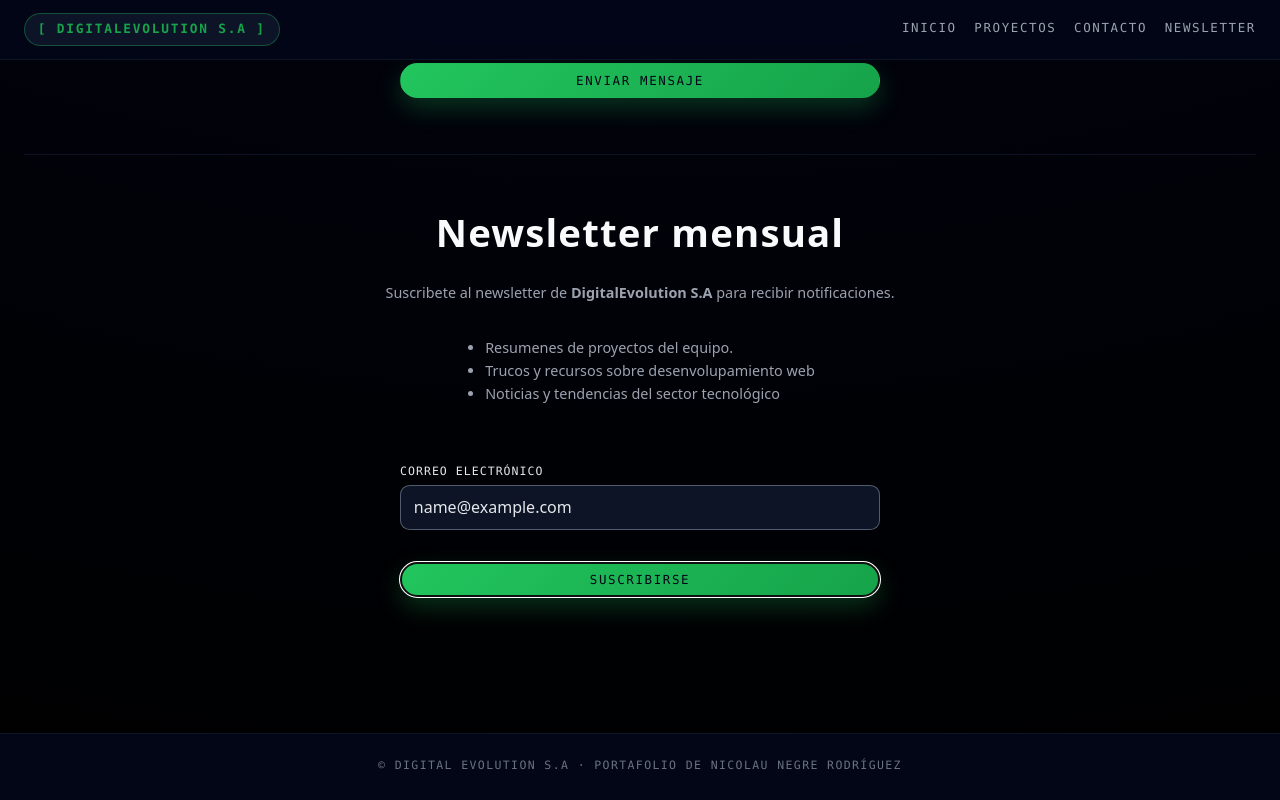
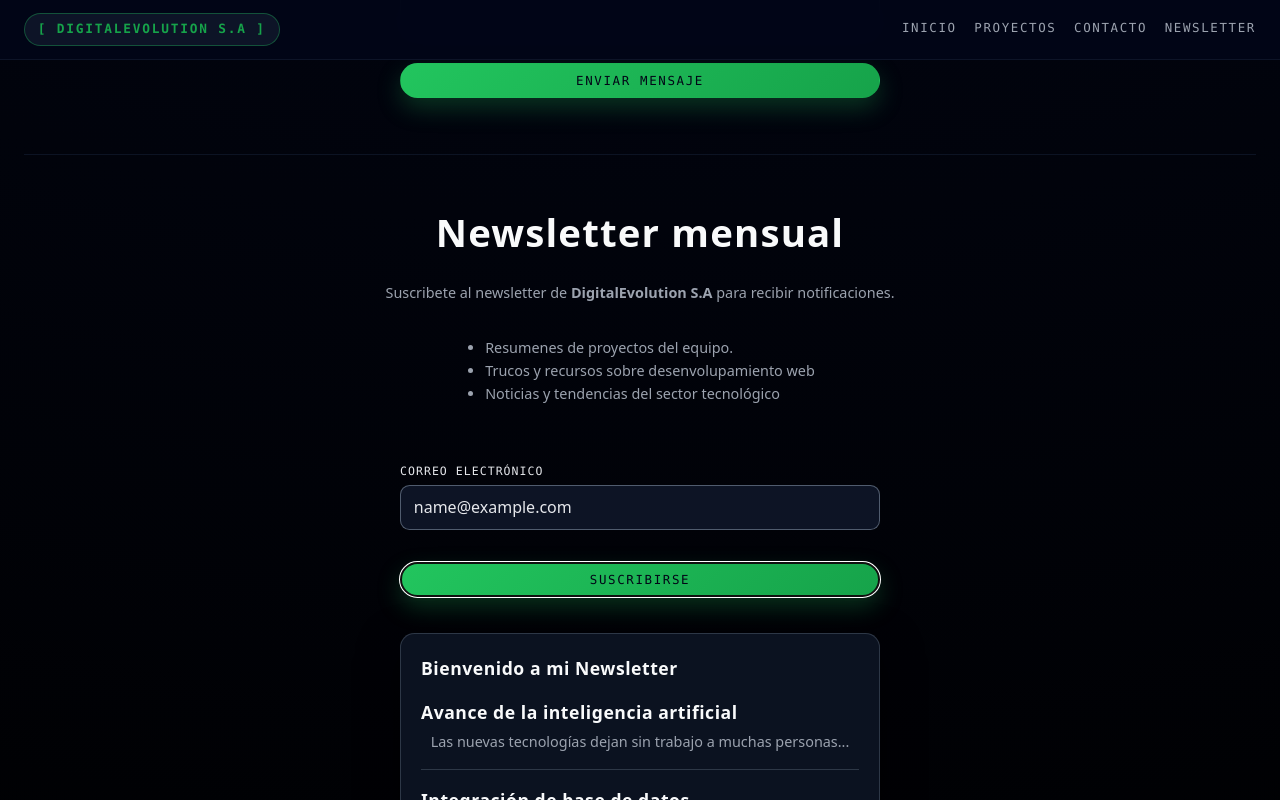
Before and after one commit to NicoOmegaPro/ClientePortafolio, a React (Vite) app in the folder reactProyecto/: page / in a window 1280 px wide. Both pictures are taken after typing "name@example.com" into the empty fields and a click on the button "SUSCRIBIRSE". Shown: the part 1973-2773 px from the top of the page. Built offline with nearby package versions, Linux system fonts and the light colour scheme.

Commit message:
'finalizado'

```diff
--- a/reactProyecto/src/assets/CSS/styles.css
+++ b/reactProyecto/src/assets/CSS/styles.css
@@ -449,3 +449,33 @@ footer {
 .project-search {
   margin-bottom: 2rem;
 }
+
+.newsletter-welcome {
+  width: 100%;
+  max-width: 480px;
+  margin-top: 1.5rem;
+  padding: 1.25rem;
+  border-radius: 0.9rem;
+  background: var(--bg-elevated);
+  border: 1px solid rgba(148, 163, 184, 0.25);
+  box-shadow: 0 16px 40px rgba(0, 0, 0, 0.55);
+}
+
+.newsletter-welcome-title {
+  margin-bottom: 1rem;
+}
+
+.newsletter-welcome-item h3 {
+  margin-bottom: 0.25rem;
+}
+
+.newsletter-welcome-item p {
+  color: var(--text-muted);
+  font-size: 0.9rem;
+}
+
+.newsletter-welcome-divider {
+  height: 1px;
+  background: rgba(148, 163, 184, 0.25);
+  margin: 1rem 0;
+}
--- a/reactProyecto/src/assets/complements/newsletter.jsx
+++ b/reactProyecto/src/assets/complements/newsletter.jsx
@@ -1,15 +1,20 @@
+import { useState } from "react";
+
 export default function Newsletter() {
+  const [showWelcome, setShowWelcome] = useState(false);
 
   const handleSubmit = (e) => {
     e.preventDefault();
     alert("¡Newsletter activado!");
+    setShowWelcome(true);
   };
 
   return (
     <section id="newsletter">
       <h1>Newsletter mensual</h1>
       <p>
-        Suscribete al newsletter de <strong>DigitalEvolution S.A</strong> para recibir notificaciones.
+        Suscribete al newsletter de <strong>DigitalEvolution S.A</strong> para
+        recibir notificaciones.
       </p>
 
       <ul
@@ -44,6 +49,29 @@ export default function Newsletter() {
           Suscribirse
         </button>
       </form>
+
+      {showWelcome && (
+        <div className="newsletter-welcome">
+          <h3 className="newsletter-welcome-title">
+            Bienvenido a mi Newsletter
+          </h3>
+
+          <div className="newsletter-welcome-item">
+            <h3>Avance de la inteligencia artificial</h3>
+            <p>Las nuevas tecnologías dejan sin trabajo a muchas personas...</p>
+          </div>
+
+          <div className="newsletter-welcome-divider" />
+
+          <div className="newsletter-welcome-item">
+            <h3>Integración de base de datos</h3>
+            <p>
+              Nuestro nuevo software ya cuenta con base de datos y está casi
+              listo para salir al público...
+            </p>
+          </div>
+        </div>
+      )}
     </section>
   );
 }
```
